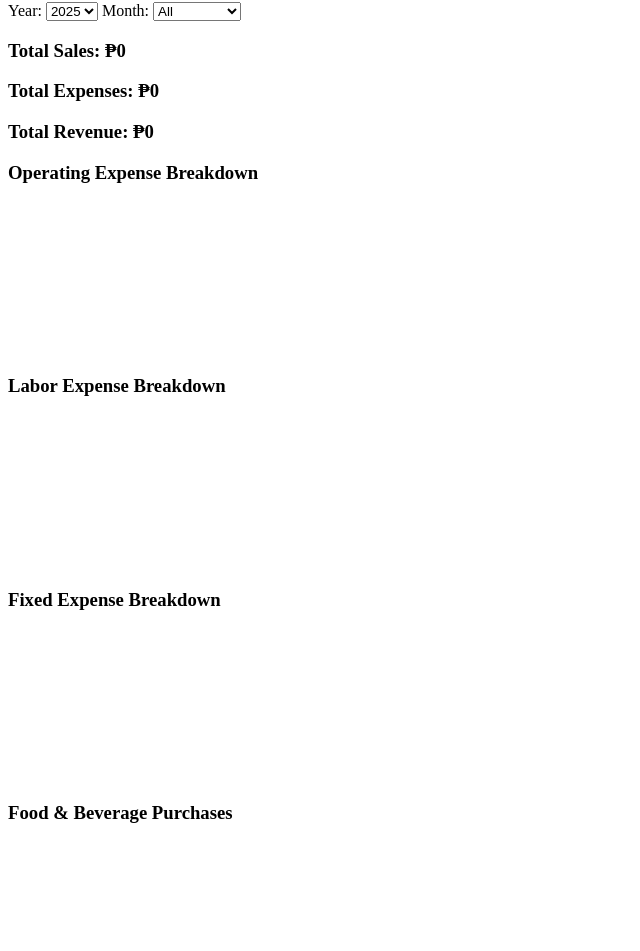
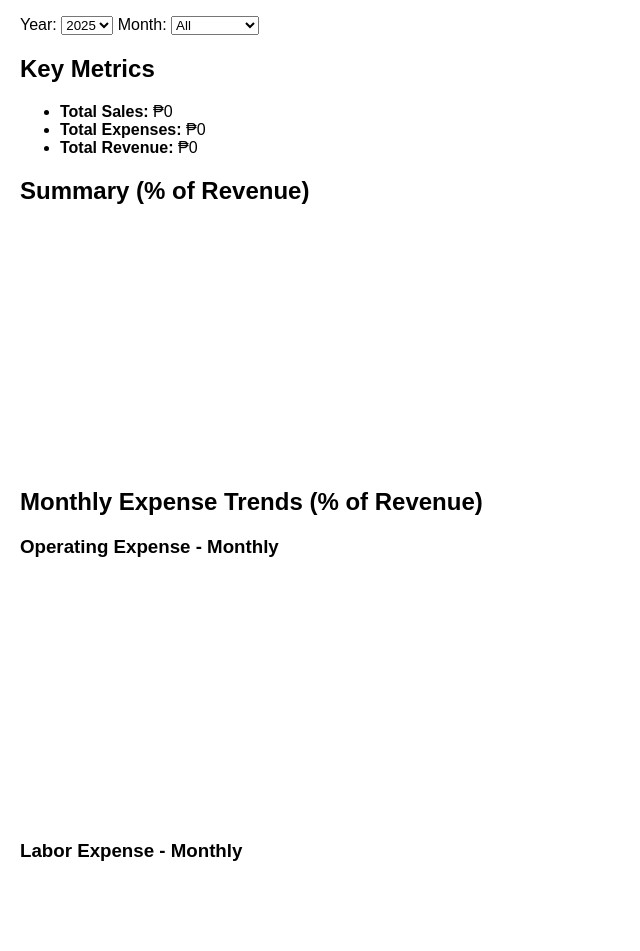
Before and after one commit to brijpricechecker/clouds-dashboard, a plain HTML site: page index.html in a window 1280 px wide. Shown: the part 65-1016 px from the top of the page, without its empty margins (0-640 px from the left). Drawn offline with nearby package versions, Linux system fonts and the light colour scheme; no server answers.

Commit message:
Update index.html

```diff
--- a/index.html
+++ b/index.html
@@ -1,21 +1,29 @@
 <!DOCTYPE html>
-<html>
+<html lang="en">
 <head>
-  <title>Business Dashboard</title>
+  <meta charset="UTF-8" />
+  <title>Expense Dashboard</title>
   <script src="https://cdn.jsdelivr.net/npm/chart.js"></script>
-  <script src="script.js" defer></script>
+  <style>
+    body { font-family: Arial, sans-serif; margin: 20px; }
+    canvas { max-width: 100%; margin-bottom: 40px; }
+  </style>
 </head>
 <body>
-  <h2>Dashboard</h2>
-  Year:
+
+  <h1>📊 Expense Dashboard</h1>
+
+  <label>Year:
     <select id="yearSelect">
       <option>2023</option>
       <option>2024</option>
       <option selected>2025</option>
     </select>
-  Month:
+  </label>
+
+  <label>Month:
     <select id="monthSelect">
-    <option>All</option>
+      <option value="all">All</option>
       <option>January</option>
       <option>February</option>
       <option>March</option>
@@ -29,21 +37,32 @@
       <option>November</option>
       <option>December</option>
     </select>
+  </label>
 
-  <h3>Total Sales: ₱<span id="salesKPI">0</span></h3>
-  <h3>Total Expenses: ₱<span id="expensesKPI">0</span></h3>
-  <h3>Total Revenue: ₱<span id="revenueKPI">0</span></h3>
+  <h2>Key Metrics</h2>
+  <ul>
+    <li><strong>Total Sales:</strong> ₱<span id="salesKPI">0</span></li>
+    <li><strong>Total Expenses:</strong> ₱<span id="expensesKPI">0</span></li>
+    <li><strong>Total Revenue:</strong> ₱<span id="revenueKPI">0</span></li>
+  </ul>
 
-  <h3>Operating Expense Breakdown</h3>
-  <canvas id="operatingexpense-chart"></canvas>
+  <h2>Summary (% of Revenue)</h2>
+  <canvas id="stacked-category-chart" height="200"></canvas>
 
-  <h3>Labor Expense Breakdown</h3>
-  <canvas id="laborexpense-chart"></canvas>
+  <h2>Monthly Expense Trends (% of Revenue)</h2>
 
-  <h3>Fixed Expense Breakdown</h3>
-  <canvas id="fixedexpense-chart"></canvas>
+  <h3>Operating Expense - Monthly</h3>
+  <canvas id="monthly-operating-chart" height="200"></canvas>
 
-  <h3>Food & Beverage Purchases</h3>
-  <canvas id="foodandbeveragespurchases-chart"></canvas>
+  <h3>Labor Expense - Monthly</h3>
+  <canvas id="monthly-labor-chart" height="200"></canvas>
+
+  <h3>Fixed Expense - Monthly</h3>
+  <canvas id="monthly-fixed-chart" height="200"></canvas>
+
+  <h3>Food & Beverage - Monthly</h3>
+  <canvas id="monthly-fb-chart" height="200"></canvas>
+
+  <script src="script.js" defer></script>
 </body>
 </html>
```
Lines whose indentation alone changed are shown as unchanged.
